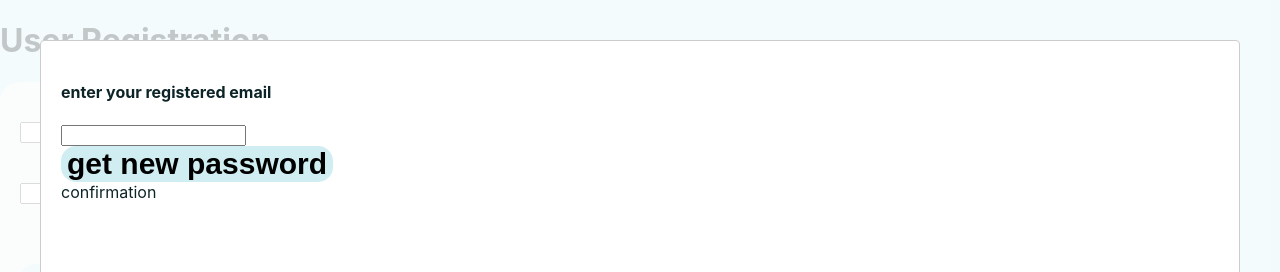
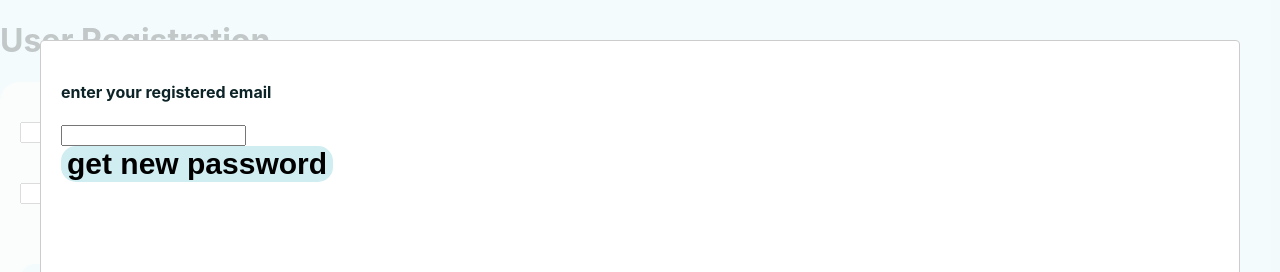
Before and after one commit to thanhquang19/User-Registration, a React (Create React App) app in the folder useregistration/: page / in a window 1280 px wide. Both pictures are taken after a click on the element "forget username or password?". Shown: the top 272 px of the page. Built offline with nearby package versions, Linux system fonts and the light colour scheme.

Commit message:
add function to call confirmation is forgot pwd modal

```diff
--- a/useregistration/src/Pages/Log-in/ForgotPassword.jsx
+++ b/useregistration/src/Pages/Log-in/ForgotPassword.jsx
@@ -5,7 +5,12 @@ import Modal from 'react-modal'
 Modal.setAppElement('#root');
 export default function ForgotPassword(props) {
 
+   const [confirmation, getConfirmation]  = useState();
 
+   const handleGetPwd = (e) => {
+    e.preventDefault();
+    getConfirmation('a new password has been sent to your registered email')
+   }
 
     return (
         <Modal isOpen={props.isOpen}
@@ -15,8 +20,8 @@ export default function ForgotPassword(props) {
                     <h4>enter your registered email</h4>
                     <input type='email' ></input>
                     <br/>
-                    <button id='getPwd-btn'>get new password</button>
-                    <div>confirmation</div>
+                    <button id='getPwd-btn' onClick={handleGetPwd}>get new password</button>
+                    <div>{confirmation}</div>
 
                  </form>
         </Modal>
```
